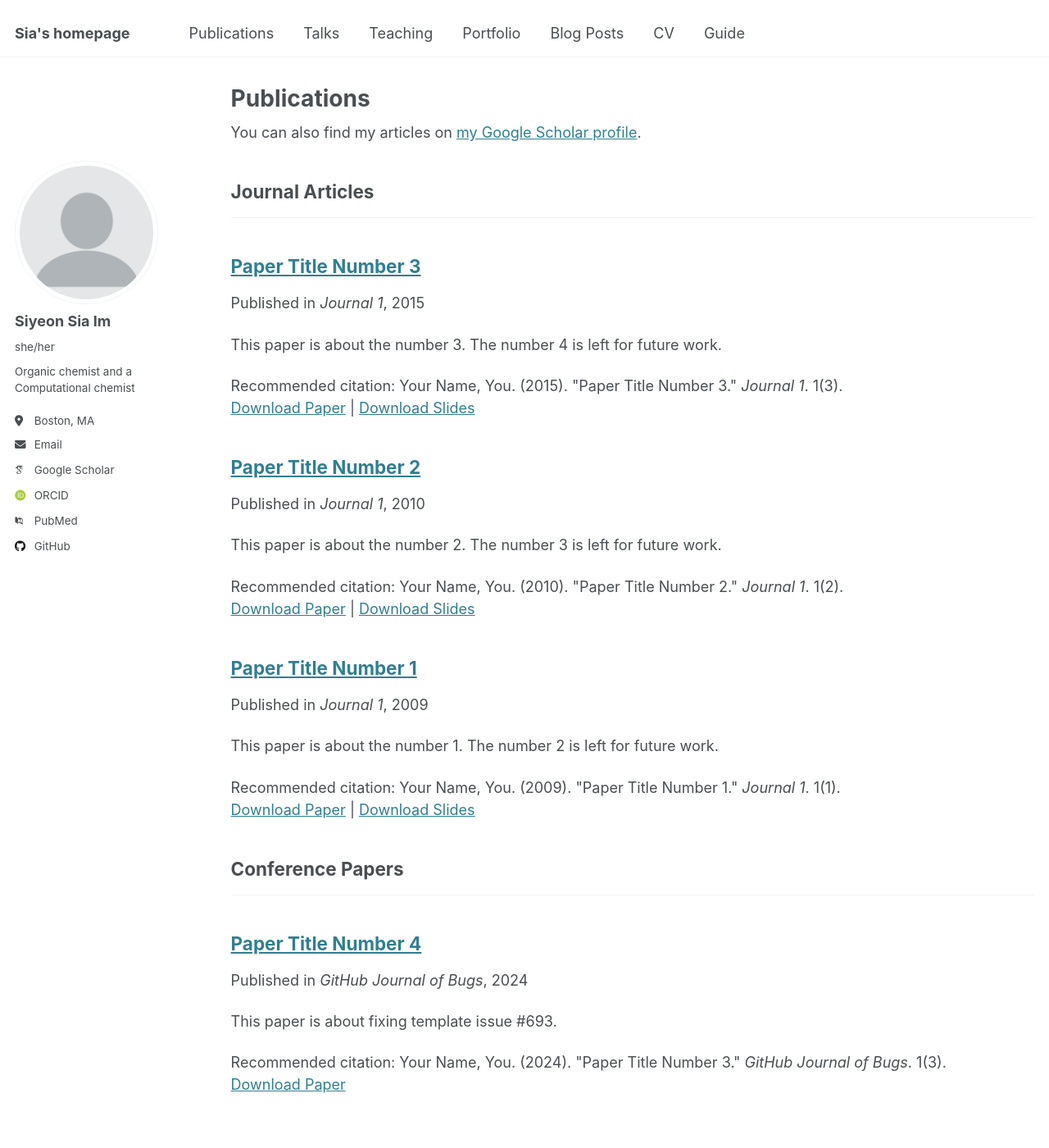
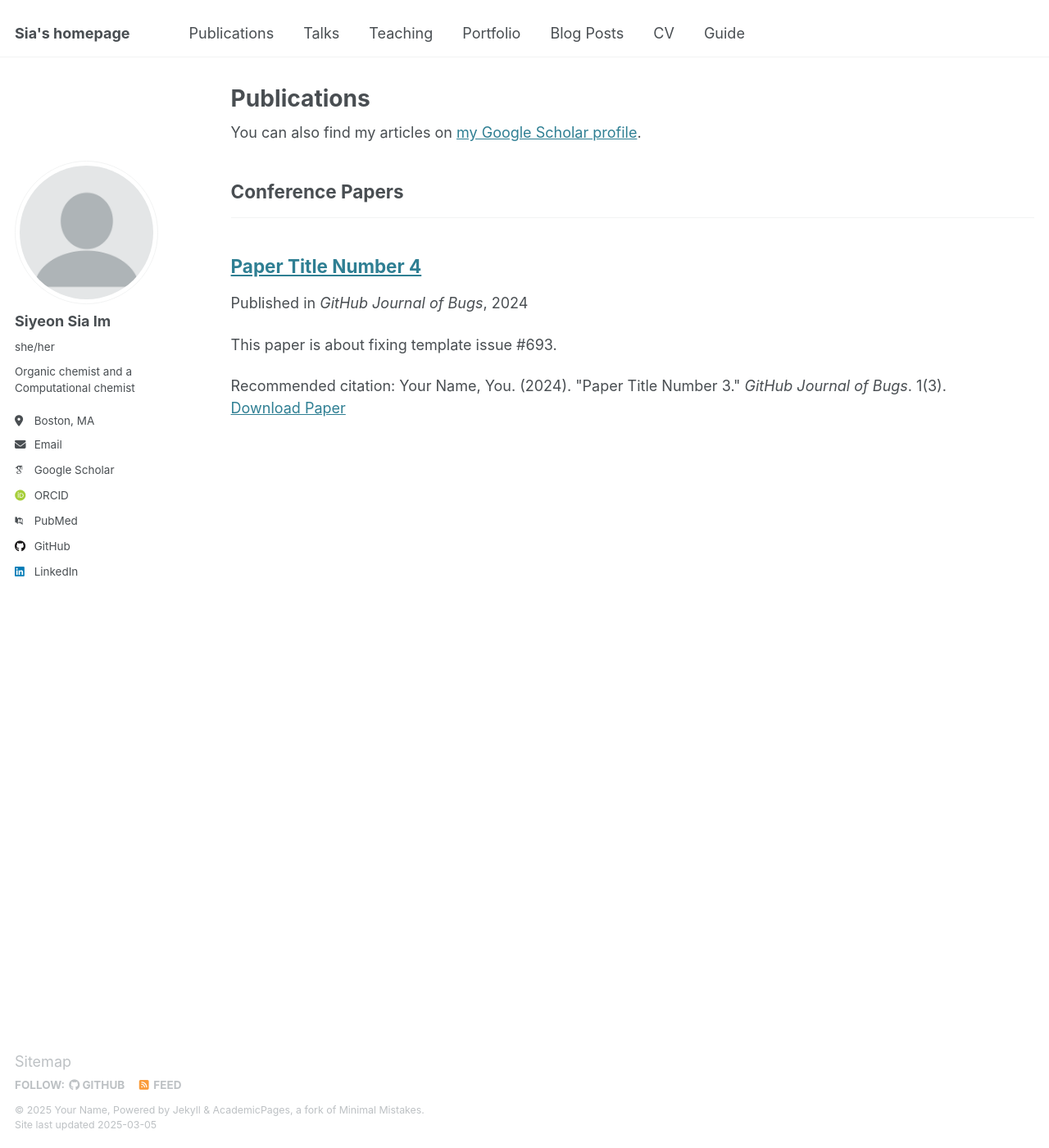
Before and after one commit to SiyeonIm/sia.im, a Jekyll site: the page built from _pages/publications.html, in a window 1280 px wide and 1400 px high. Shown: the whole window at 82% size. Built offline with Jekyll 4.4.1, drawn with Linux system fonts in a browser that asks for light colours; some web fonts are replaced; part of the change alters nothing that is shown.

Commit message:
Update _config.yml

```diff
--- a/_config.yml
+++ b/_config.yml
@@ -45,7 +45,7 @@ author:
   bitbucket        : # Username - Update with your username on the site
   codepen          : # Username
   dribbble         : # Username
-  github           : "academicpages"
+  github           : "SiyeonIm"
   kaggle           : # Username
   stackoverflow    : # User number or user number and name (i.e., use "1" or "1/jeff-atwood")
 
@@ -59,7 +59,7 @@ author:
   keybase          : # Username
   instagram        : # Username
   lastfm           : # Username
-  linkedin         : # Username
+  linkedin         : "www.linkedin.com/in/siyeon-sia-im"
   mastodon         : # URL
   medium           : # URL
   pinterest        : # Username
@@ -77,12 +77,12 @@ author:
 
 # Publication Category - The following the list of publication categories and their headings
 publication_category:
-  books:
-    title: 'Books'
-  manuscripts:
+  papers:
     title: 'Journal Articles'
   conferences:
     title: 'Conference Papers'
+  patents:
+    title: 'Books'
 
 # Site Settings
 teaser                   :  # filename of teaser fallback teaser image placed in /images/, .e.g. "500x300.png"
```
